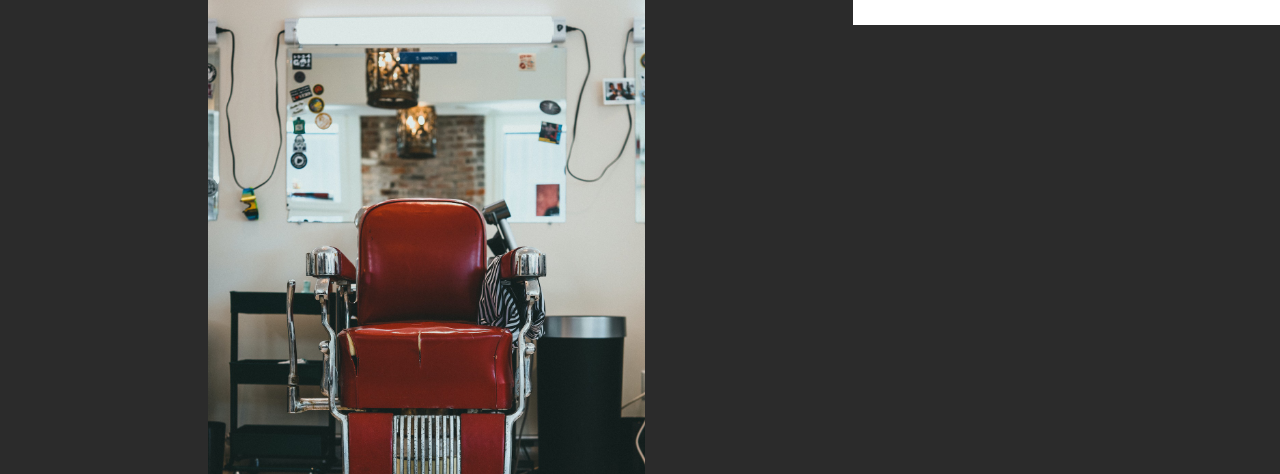
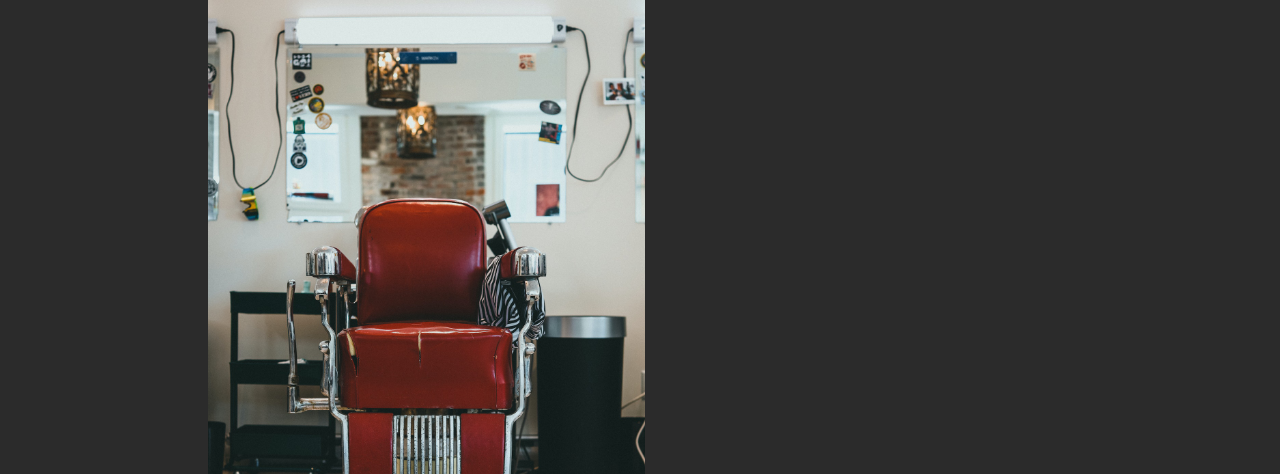
Before and after one commit to JonaMedi/BarberShop-Jonathan-Medina, a website: page index.html in a window 1280 px wide. Shown: the top 474 px of the page. Drawn offline with Linux system fonts and the light colour scheme; files whose address does not match are found by name.

Commit message:
Arreglos para la ultima entrega 3.0

```diff
--- a/scss/base/_generales.scss
+++ b/scss/base/_generales.scss
@@ -202,3 +202,9 @@ h3{
 p{
     color: $color-p;
 }
+
+/*--Menu--*/
+
+.gridContainer{
+    background-color: $color-background;
+}
```
Also changed, not shown: css/estilos.css.
